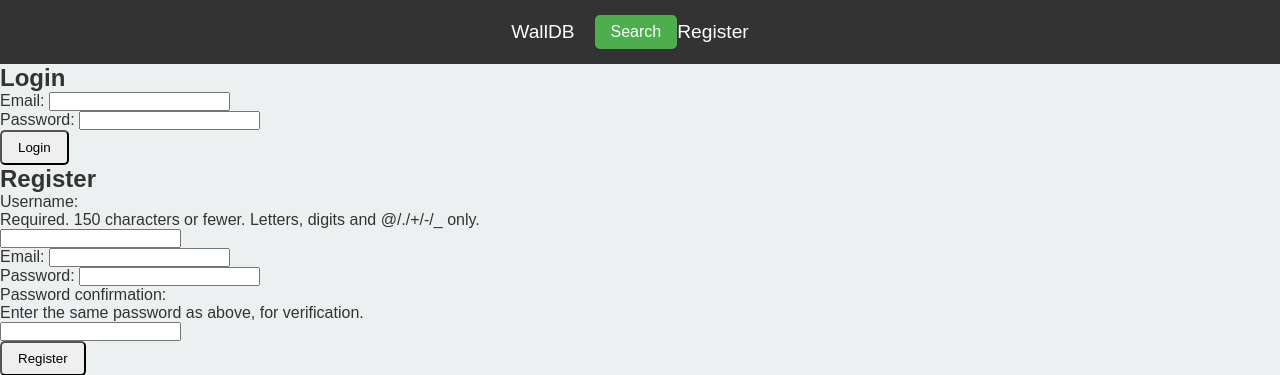
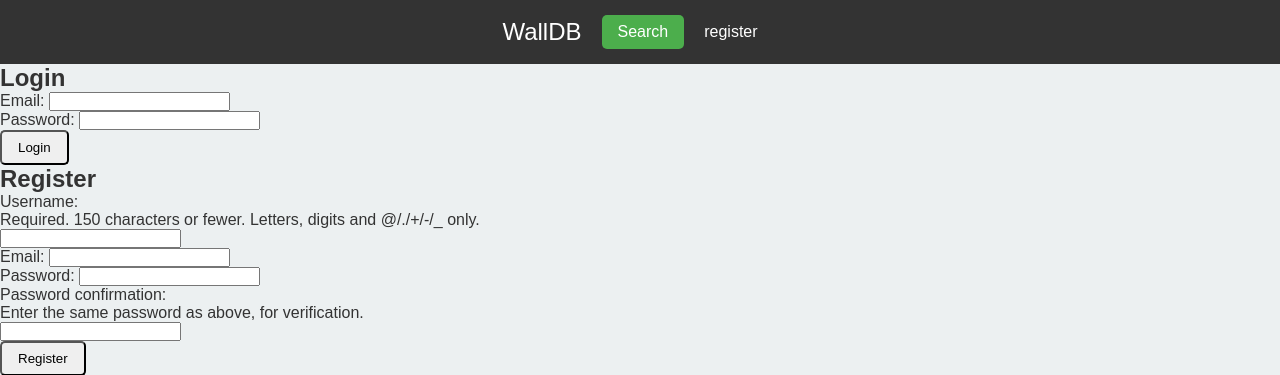
Before and after one commit to ndokter/walldb2, a Django app: page /user/login/ in a window 1280 px wide. Shown: the top 375 px of the page. Run offline with Django 5.2, Linux system fonts and the light colour scheme.

Commit message:
login status tweaks

```diff
--- a/backend/wdb_frontend/static/wdb_frontend/style.css
+++ b/backend/wdb_frontend/static/wdb_frontend/style.css
@@ -14,6 +14,7 @@
 }
 
 nav {
+    color: #fff;
     background: #333;
     padding: 15px;
     display: flex;
@@ -27,15 +28,19 @@
 }
 
 nav a {
-    color: white;
+    color: #fff;
     text-decoration: none;
-    font-size: 1.2em;
     margin-right: 20px;
 }
-
-.search-form {
+nav .site-logo {
+    font-size: 1.5em
+}
+nav .search-form {
     display: flex;
     gap: 10px;
+}
+nav .login-section {
+    margin-left: 20px;
 }
 
 .search-form input[type="search"] {
--- a/backend/wdb_frontend/templates/wdb_frontend/base.html
+++ b/backend/wdb_frontend/templates/wdb_frontend/base.html
@@ -14,18 +14,18 @@
 <body>
     <nav>
         <div class="nav-center-group">
-            <a href="/">WallDB</a>
+            <a class="site-logo" href="/">WallDB</a>
             <form class="search-form" method="GET" action="{% url 'index' %}">
                 {{search_form.q }}
                 <button type="submit" class="btn">Search</button>
             </form>
             <div class="login-section">
                 {% if user.is_authenticated %}
-                    <span>Welcome, {{ user }}</span>
-                    <a href="{% url 'user:logout' %}">Logout</a>
+                    <span>logged in as {{ user.username }}</span>
+                    <a href="{% url 'user:logout' %}">logout</a>
                 {% else %}
                     {# <a href="">Login</a> or #}
-                     <a href="{% url 'user:register' %}">Register</a>
+                    <a href="{% url 'user:register' %}">register</a>
                 {% endif %}
             </div>
         </div>
```
